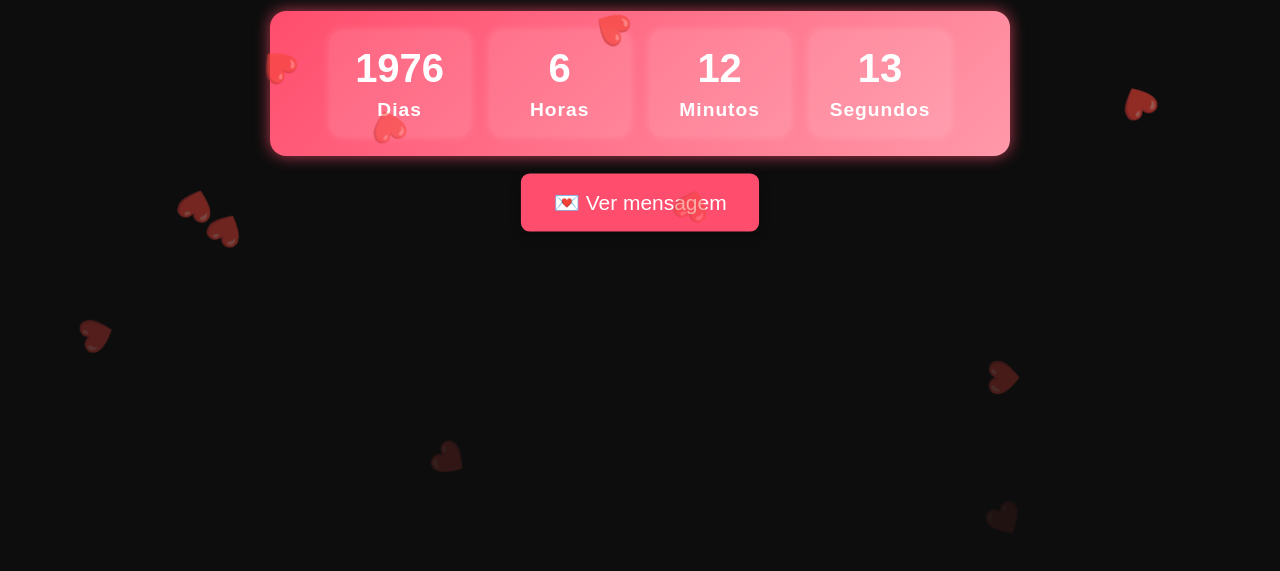
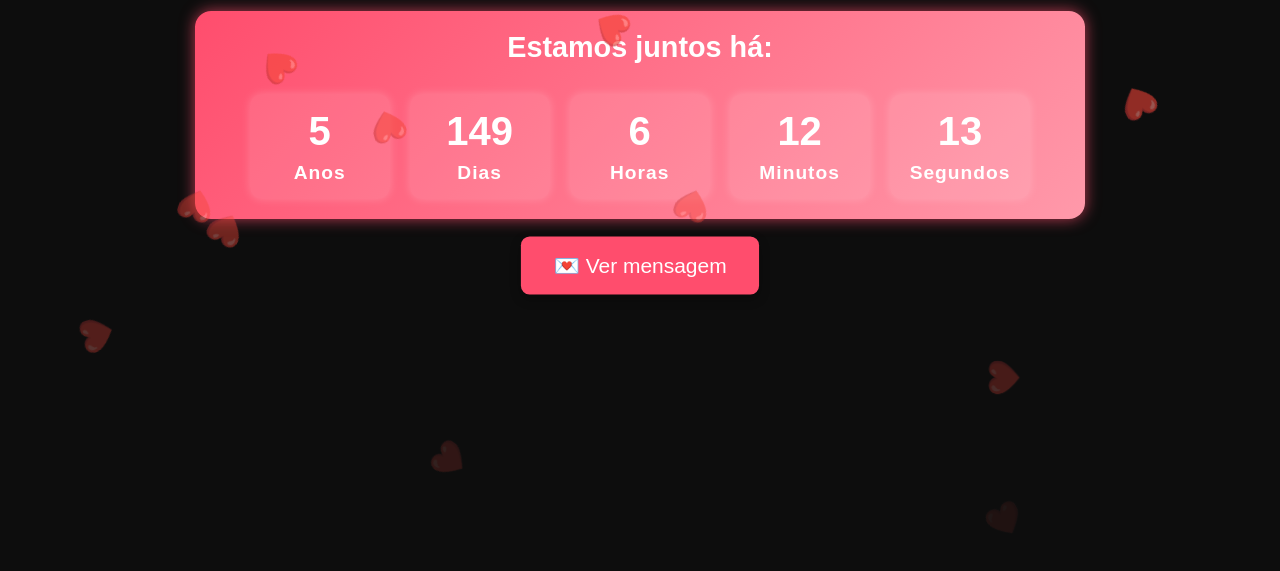
Before and after one commit to DouglasFreireDGS/Douglas, a plain HTML site: page index.html in a window 1280 px wide. Shown: the part 229-800 px from the top of the page. Drawn offline with Linux system fonts and the light colour scheme.

Commit message:
Update index.html

```diff
--- a/index.html
+++ b/index.html
@@ -142,9 +142,18 @@
             padding: 20px;
             border-radius: 16px;
             box-shadow: 0 0 15px rgba(255, 77, 109, 0.7);
-            max-width: 700px;
+            max-width: 850px;
             margin: 20px auto;
             animation: fadeIn 2s ease-in-out;
+            flex-direction: column;
+            align-items: center;
+        }
+        .contador-linha {
+            display: flex;
+            justify-content: center;
+            flex-wrap: wrap;
+            gap: 20px;
+            margin-top: 10px;
         }
         .contador-item {
             display: flex;
@@ -183,8 +192,14 @@
                 allow="autoplay; clipboard-write; encrypted-media; fullscreen; picture-in-picture"></iframe>
     </div>
 
-    <!-- Contador SEPARADO -->
+    <!-- Contador SEPARADO com frase + anos -->
     <div id="contador">
+        <div style="font-size: 1.8em; font-weight: bold; color: #fff;">Estamos juntos há:</div>
+        <div class="contador-linha">
+            <div class="contador-item">
+                <div class="contador-num" id="anos">0</div>
+                <div class="contador-label">Anos</div>
+            </div>
             <div class="contador-item">
                 <div class="contador-num" id="dias">0</div>
                 <div class="contador-label">Dias</div>
@@ -202,11 +217,13 @@
                 <div class="contador-label">Segundos</div>
             </div>
         </div>
+    </div>
 
     <!-- Botão principal -->
     <div id="botao-container">
         <button id="verMensagem">💌 Ver mensagem</button>
     </div>
+
         <!-- Conteúdo revelado -->
     <div id="conteudo" style="display: none;">
         <p>
@@ -291,11 +308,21 @@
         }
         setInterval(createHeart, 300);
 
-        // Contador dias + horas + min + seg
+        // Contador ANOS + DIAS + HORAS + MINUTOS + SEGUNDOS
         function atualizarContador() {
             const dataInicio = new Date(2020, 0, 13, 0, 0, 0); // 13/01/2020 00:00
             const agora = new Date();
-            const diffMs = agora - dataInicio;
+
+            let anos = agora.getFullYear() - dataInicio.getFullYear();
+            let aniversarioEsteAno = new Date(agora.getFullYear(), dataInicio.getMonth(), dataInicio.getDate());
+
+            // Se ainda não fez aniversário este ano, tira 1 ano
+            if (agora < aniversarioEsteAno) {
+                anos--;
+            }
+
+            // Diferença total em milissegundos desde o último aniversário
+            const diffMs = agora - new Date(dataInicio.getFullYear() + anos, dataInicio.getMonth(), dataInicio.getDate());
 
             const totalSegundos = Math.floor(diffMs / 1000);
             const totalMinutos = Math.floor(totalSegundos / 60);
@@ -306,6 +333,8 @@
             const minutosRestantes = totalMinutos % 60;
             const segundosRestantes = totalSegundos % 60;
 
+            // Atualizar os campos
+            document.getElementById('anos').innerText = anos;
             document.getElementById('dias').innerText = totalDias;
             document.getElementById('horas').innerText = horasRestantes;
             document.getElementById('minutos').innerText = minutosRestantes;
```
Lines whose indentation alone changed are shown as unchanged.
